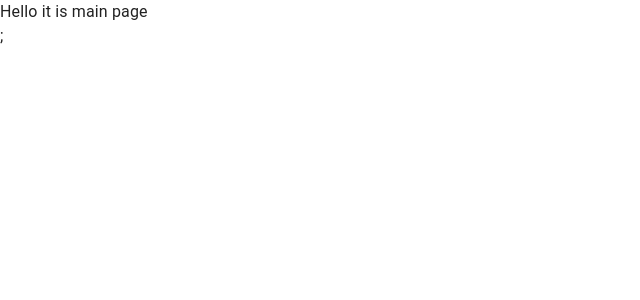
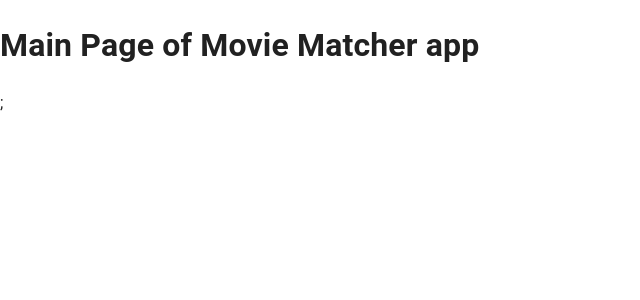
Before and after one commit to Artem2867GE/movie-matcher, a React (Create React App) app: page / in a window 1280 px wide. Shown: the top 300 px of the page, without its empty margins (0-640 px from the left). Built offline with nearby package versions, Linux system fonts and the light colour scheme.

Commit message:
add MainPage draft

```diff
--- /dev/null
+++ b/src/pages/main/index.tsx
@@ -0,0 +1,7 @@
+import React from "react";
+
+const MainPage = () => {
+  return <h1>Main Page of Movie Matcher app</h1>;
+};
+
+export default MainPage;
--- a/src/routes.tsx
+++ b/src/routes.tsx
@@ -1,11 +1,13 @@
 import React from "react";
 import { RouteObject } from "react-router-dom";
+
+const MainPage = React.lazy(() => import("./pages/main"));
 
 export const createRouter = (): RouteObject[] => {
   return [
     {
       path: "/",
-      element: <div>Hello it is main page</div>,
+      element: <MainPage />,
     },
     {
       path: "/matcher",
```
